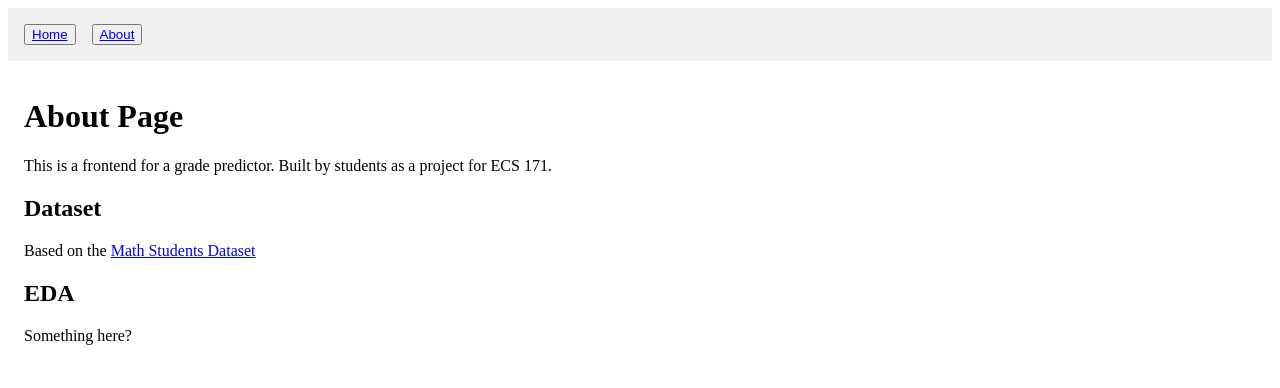
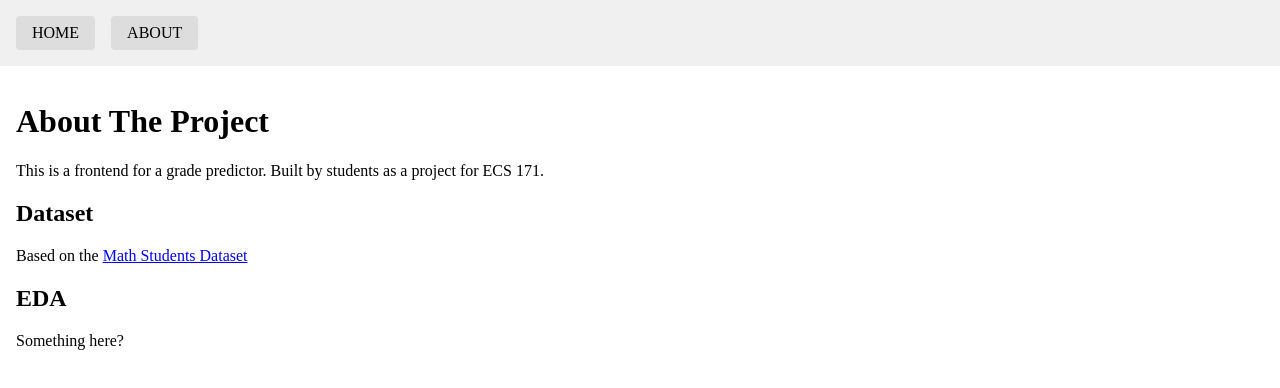
Before and after one commit to Nate-Kim/Grade-Prediction, a React (Vite) app in the folder web_ui/frontend/: page /about in a window 1280 px wide. Shown: the top 388 px of the page. Built offline with nearby package versions, Linux system fonts and the light colour scheme.

Commit message:
cleaned up header css, removed redundant text

```diff
--- /dev/null
+++ b/web_ui/frontend/src/components/Header.css
@@ -0,0 +1,23 @@
+.header {
+  position: sticky;
+  top: 0;
+  z-index: 1000;
+  padding: 1rem;
+  background: #f0f0f0;
+}
+
+.nav-button {
+  margin-right: 1rem;
+  padding: 0.5rem 1rem;
+  background-color: #ddd;
+  border: none;
+  border-radius: 4px;
+  text-decoration: none;
+  color: black;
+  cursor: pointer;
+  display: inline-block;
+}
+
+.nav-button:hover {
+  background-color: #ccc;
+}
--- a/web_ui/frontend/src/components/Header.jsx
+++ b/web_ui/frontend/src/components/Header.jsx
@@ -1,14 +1,11 @@
 import { Link } from 'react-router-dom';
+import './Header.css';
 
 export default function Header() {
   return (
-    <header style={{ padding: '1rem', background: '#f0f0f0' }}>
-      <button style={{ marginRight: '1rem' }}>
-        <Link to="/">Home</Link>
-      </button>
-      <button>
-        <Link to="/about">About</Link>
-      </button>
+    <header className='header'>
+      <Link className="nav-button" to="/">HOME</Link>
+      <Link className="nav-button" to="/about">ABOUT</Link>
     </header>
   );
 }
--- a/web_ui/frontend/src/index.css
+++ b/web_ui/frontend/src/index.css
@@ -1 +1,3 @@
-/* TODO */
+body {
+  margin: 0;
+}
--- a/web_ui/frontend/src/pages/About.jsx
+++ b/web_ui/frontend/src/pages/About.jsx
@@ -1,7 +1,7 @@
 export default function About() {
   return (
     <div style={{ padding: '1rem' }}>
-      <h1>About Page</h1>
+      <h1>About The Project</h1>
       <p>
         This is a frontend for a grade predictor. Built by students as a project for ECS 171.
       </p>
--- a/web_ui/frontend/src/pages/Home.jsx
+++ b/web_ui/frontend/src/pages/Home.jsx
@@ -232,7 +232,6 @@ export default function Home() {
 
   return (
     <div style={{ padding: "1rem" }}>
-      <h1>Home Page</h1>
       <p>Predict a student's grade based on the following parameters:</p>
 
       School: <Tooltip tooltipText="Identifies the student's school" />
```
